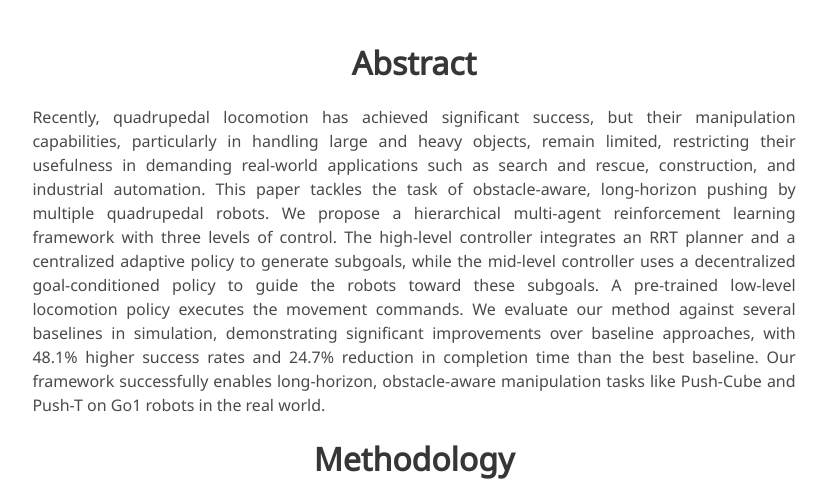
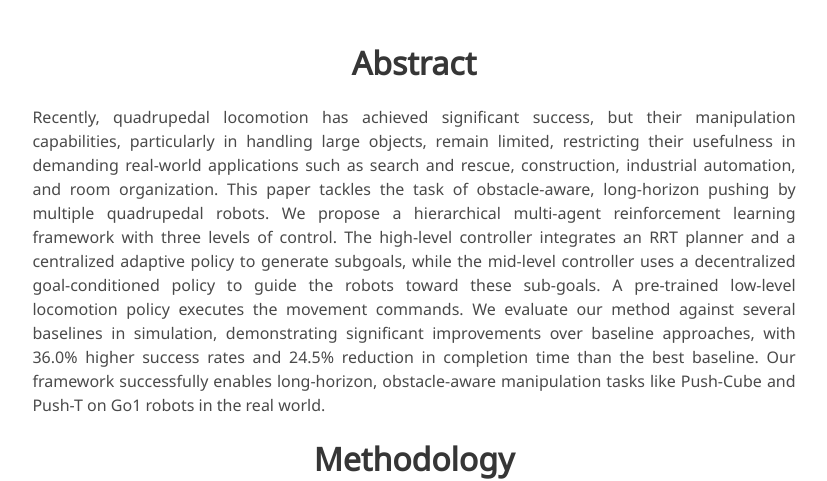
Before and after one commit to collaborative-mapush/collaborative-mapush.github.io, a plain HTML site: page index.html in a window 1280 px wide. Shown: the part 996-1477 px from the top of the page, without its empty margins (226-1053 px from the left). Drawn offline with nearby package versions, Linux system fonts and the light colour scheme; some icons are missing; a web font is replaced by a local one.

Commit message:
abstract

```diff
--- a/index.html
+++ b/index.html
@@ -163,7 +163,8 @@
         <h2 class="title is-3">Abstract</h2>
         <div class="content has-text-justified">
           <p>
-            Recently, quadrupedal locomotion has achieved significant success, but their manipulation capabilities, particularly in handling large and heavy objects, remain limited, restricting their usefulness in demanding real-world applications such as search and rescue, construction, and industrial automation. This paper tackles the task of obstacle-aware, long-horizon pushing by multiple quadrupedal robots. We propose a hierarchical multi-agent reinforcement learning framework with three levels of control. The high-level controller integrates an RRT planner and a centralized adaptive policy to generate subgoals, while the mid-level controller uses a decentralized goal-conditioned policy to guide the robots toward these subgoals. A pre-trained low-level locomotion policy executes the movement commands. We evaluate our method against several baselines in simulation, demonstrating significant improvements over baseline approaches, with 48.1% higher success rates and 24.7% reduction in completion time than the best baseline. Our framework successfully enables long-horizon, obstacle-aware manipulation tasks like Push-Cube and Push-T on Go1 robots in the real world.
+            Recently, quadrupedal locomotion has achieved significant success, but their manipulation capabilities, particularly in handling large objects, remain limited, restricting their usefulness in demanding real-world applications such as search and rescue, construction, industrial automation, and room organization. This paper tackles the task of obstacle-aware, long-horizon pushing by multiple quadrupedal robots.
+We propose a hierarchical multi-agent reinforcement learning framework with three levels of control. The high-level controller integrates an RRT planner and a centralized adaptive policy to generate subgoals, while the mid-level controller uses a decentralized goal-conditioned policy to guide the robots toward these sub-goals. A pre-trained low-level locomotion policy executes the movement commands. We evaluate our method against several baselines in simulation, demonstrating significant improvements over baseline approaches, with 36.0% higher success rates and 24.5% reduction in completion time than the best baseline. Our framework successfully enables long-horizon, obstacle-aware manipulation tasks like Push-Cube and Push-T on Go1 robots in the real world.
           </p>
         </div>
       </div>
```
